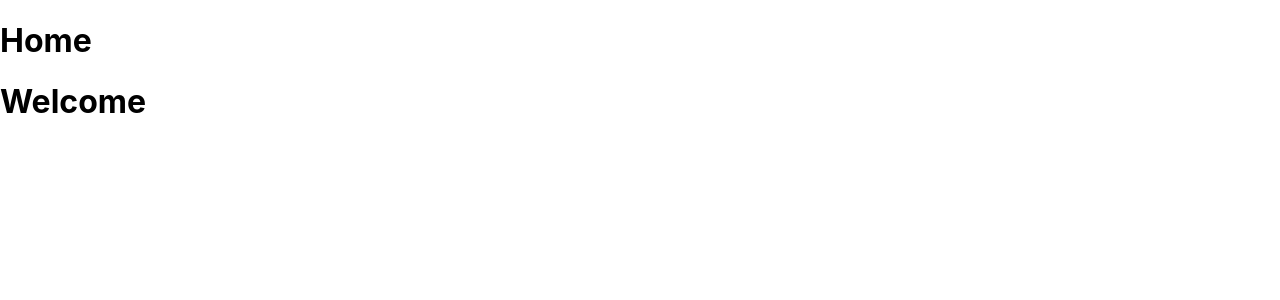
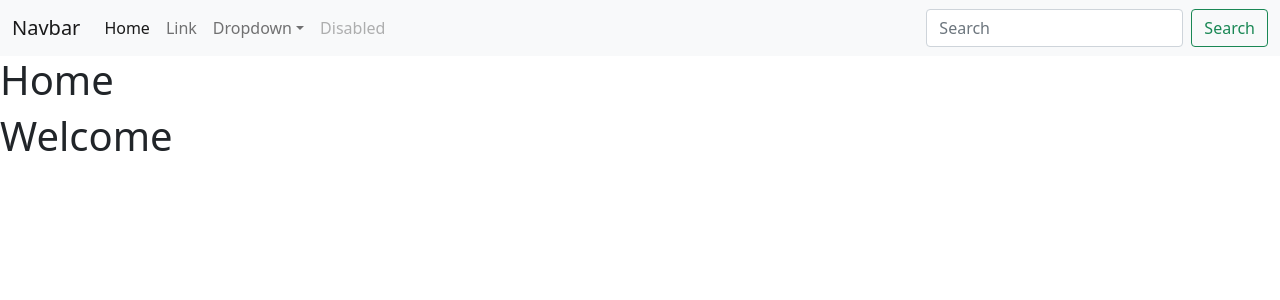
Before and after one commit to tenthin/react-snap-shot, a React (Create React App) app: page / in a window 1280 px wide. Shown: the top 300 px of the page. Built offline with nearby package versions, Linux system fonts and the light colour scheme.

Commit message:
create navbar

```diff
--- a/src/App.js
+++ b/src/App.js
@@ -1,20 +1,23 @@
 import React from 'react';
-import { Switch, Route } from 'react-router-dom';
+import "../node_modules/bootstrap/dist/css/bootstrap.min.css";
+import { Switch, Route, Redirect } from 'react-router-dom';
 import './App.css';
 import Home from './Home';
 import Contact from './Contact';
 import About from './About';
 import Service from './Service';
-
+import Navbar from './Navbar';
 
 const App = () => {
   return (
     <>
+    <Navbar/>
     <Switch>
-      <Route path="/" component={Home}/>
-      <Route path="/about" component={About}/>
-      <Route path="/service" component={Service}/>
-      <Route path="/contact" component={Contact}/>
+      <Route exact path="/" component={Home}/>
+      <Route exact path="/about" component={About}/>
+      <Route exact path="/service" component={Service}/>
+      <Route exact path="/contact" component={Contact}/>
+      <Redirect to="/"/>
     </Switch>
 
       <h1>Welcome</h1>
--- /dev/null
+++ b/src/Navbar.js
@@ -0,0 +1,46 @@
+import React from "react";
+
+const Navbar = () => {
+    return(
+        <>
+            <nav className="navbar navbar-expand-lg navbar-light bg-light">
+                <div className="container-fluid">
+                    <a className="navbar-brand" href="#">Navbar</a>
+                    <button className="navbar-toggler" type="button" data-bs-toggle="collapse" data-bs-target="#navbarSupportedContent" aria-controls="navbarSupportedContent" aria-expanded="false" aria-label="Toggle navigation">
+                    <span className="navbar-toggler-icon"></span>
+                    </button>
+                    <div className="collapse navbar-collapse" id="navbarSupportedContent">
+                        <ul className="navbar-nav me-auto mb-2 mb-lg-0">
+                            <li className="nav-item">
+                            <a className="nav-link active" aria-current="page" href="#">Home</a>
+                            </li>
+                            <li className="nav-item">
+                            <a className="nav-link" href="#">Link</a>
+                            </li>
+                            <li className="nav-item dropdown">
+                            <a className="nav-link dropdown-toggle" href="#" id="navbarDropdown" role="button" data-bs-toggle="dropdown" aria-expanded="false">
+                                Dropdown
+                            </a>
+                        <ul className="dropdown-menu" aria-labelledby="navbarDropdown">
+                            <li><a className="dropdown-item" href="#">Action</a></li>
+                            <li><a className="dropdown-item" href="#">Another action</a></li>
+                            <li><hr className="dropdown-divider"/></li>
+                            <li><a className="dropdown-item" href="#">Something else here</a></li>
+                        </ul>
+                        </li>
+                        <li className="nav-item">
+                        <a className="nav-link disabled">Disabled</a>
+                        </li>
+                    </ul>
+                    <form className="d-flex">
+                        <input className="form-control me-2" type="search" placeholder="Search" aria-label="Search"/>
+                        <button className="btn btn-outline-success" type="submit">Search</button>
+                    </form>
+                    </div>
+                </div>
+            </nav>
+        </>
+    )
+}
+
+export default Navbar;
```
